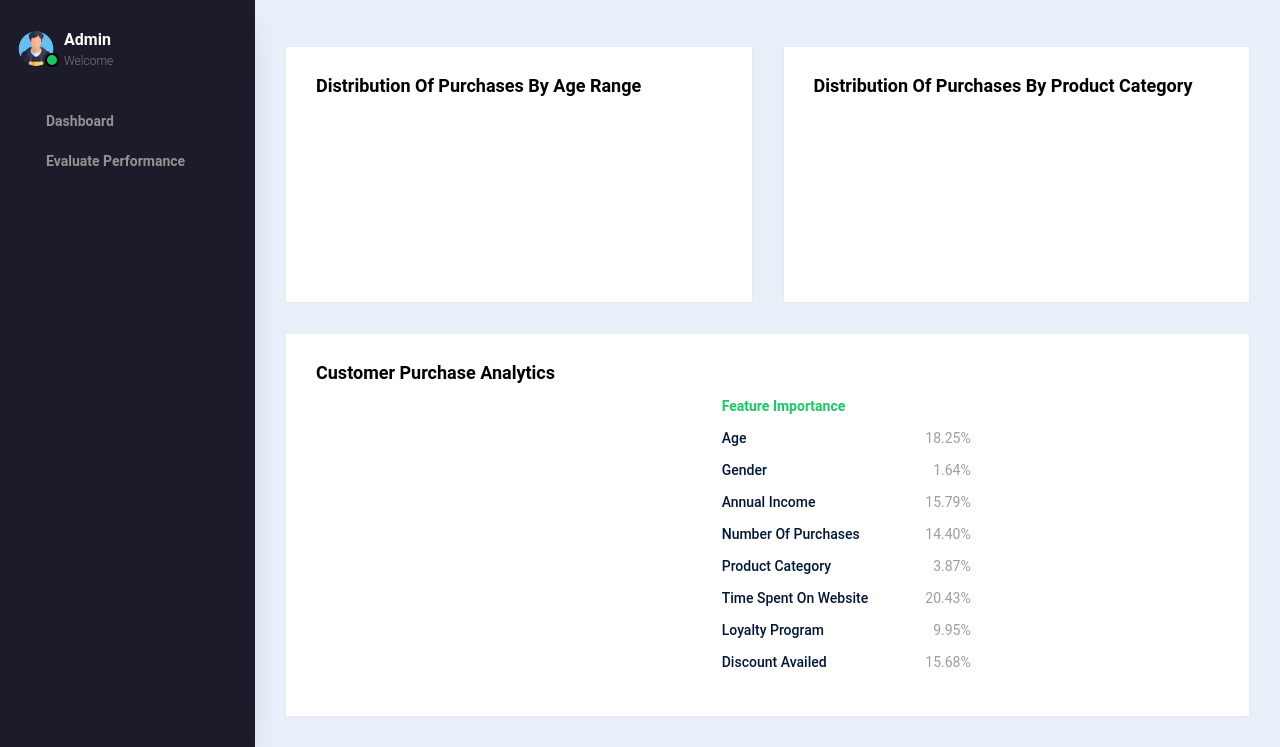
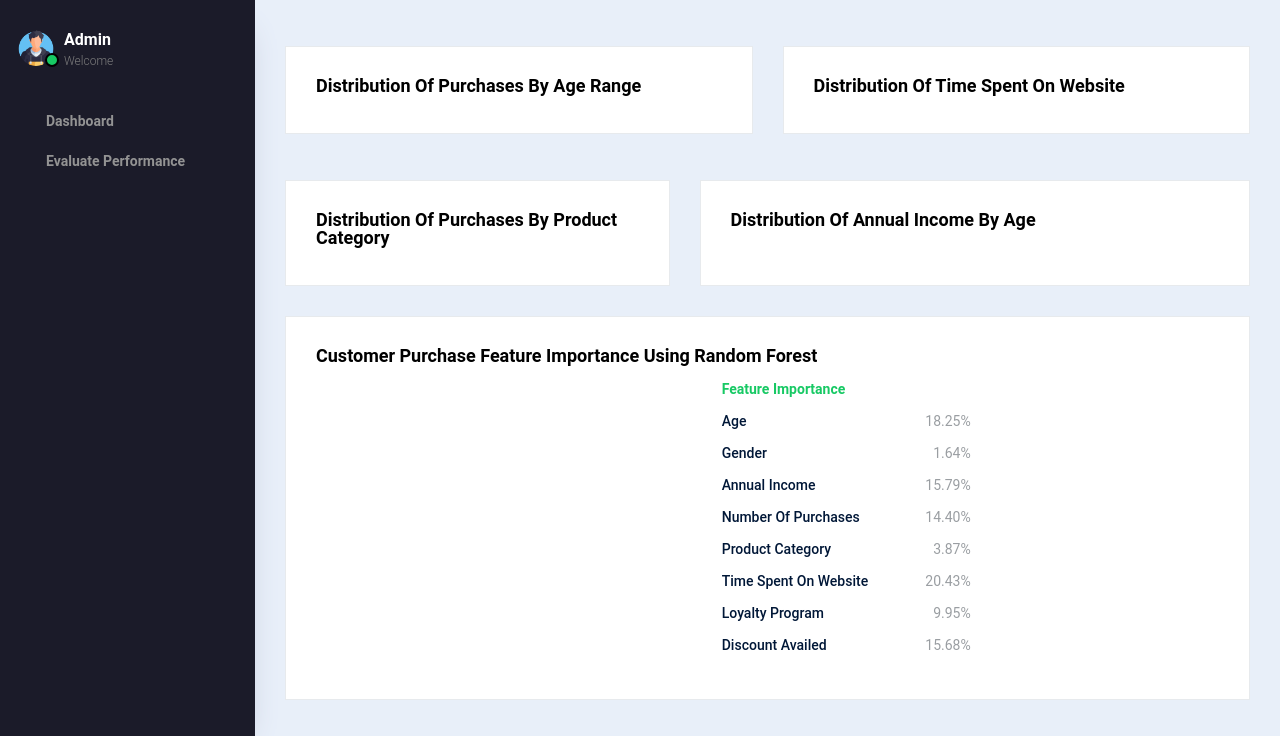
Before and after one commit to Dakesha24/CustomerPurchaseBehavior-Analysis-FinalProjectSummercourse-Group18, a Flask app: page /home in a window 1280 px wide. Shown: the part 64-811 px from the top of the page. Run offline with Flask 3, Linux system fonts and the light colour scheme; a map, chart or similar area stays blank; some libraries are stand-ins or nearby versions; some web fonts are replaced.

Commit message:
Update index.html

```diff
--- a/templates/index.html
+++ b/templates/index.html
@@ -104,18 +104,42 @@
                 <div class="card">
                   <div class="card-body">
                     <div class="d-flex flex-wrap justify-content-between">
-                      <h4 class="card-title mb-3">Distribution of Purchases by Product Category</h4>
+                      <h4 class="card-title mb-2">Distribution of Time Spent on Website</h4>
                     </div>
-                    <div class="mt-2">
-                      <div class="d-flex justify-content-between">
-                        <div>{{ category_graph|safe }}</div>
+                      <div class="col-12">
+                          <div>{{ time_spent_graph|safe }}</div>
                       </div>
+                  </div>
+                </div>
+                </div>
+            </div>
 
-                    <canvas id="salesTopChart"></canvas>
+            <div class="row  mt-3">
+              <div class="col-xl-5 d-flex grid-margin stretch-card">
+                <div class="card">
+                  <div class="card-body">
+                    <div class="d-flex flex-wrap justify-content-between">
+                      <h4 class="card-title mb-2">Distribution of Purchases by Product Category</h4>
+                    </div>
+                      <div class="col-12">
+                          <div>{{ category_graph|safe }}</div>
+                      </div>
                   </div>
                 </div>
               </div>
-            </div>
+
+              <div class="col-xl-7 d-flex grid-margin stretch-card">
+                <div class="card">
+                  <div class="card-body">
+                    <div class="d-flex flex-wrap justify-content-between">
+                      <h4 class="card-title mb-2">Distribution of Annual Income By Age</h4>
+                    </div>
+                      <div class="col-12">
+                          <div>{{ income_graph|safe }}</div>
+                      </div>
+                  </div>
+                </div>
+                </div>
             </div>
 
             <div class="row">
@@ -123,7 +147,7 @@
                 <div class="card">
                   <div class="card-body">
                     <div class="d-flex flex-wrap justify-content-between">
-                      <h4 class="card-title mb-3">Customer Purchase Analytics</h4>
+                      <h4 class="card-title mb-3">Customer Purchase Feature Importance Using Random Forest</h4>
                     </div>
                     <div class="row">
                       <div class="col-lg-9">
```
